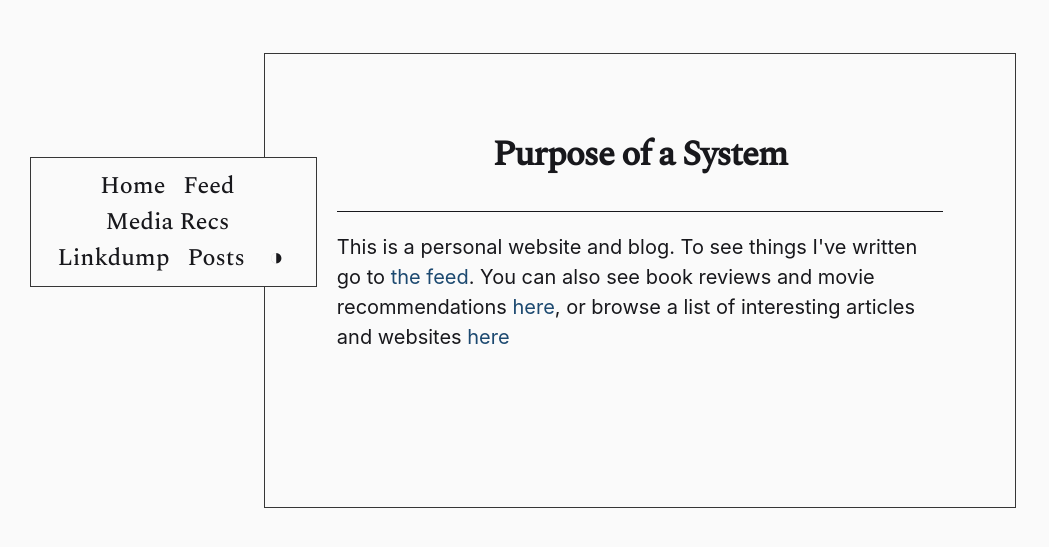
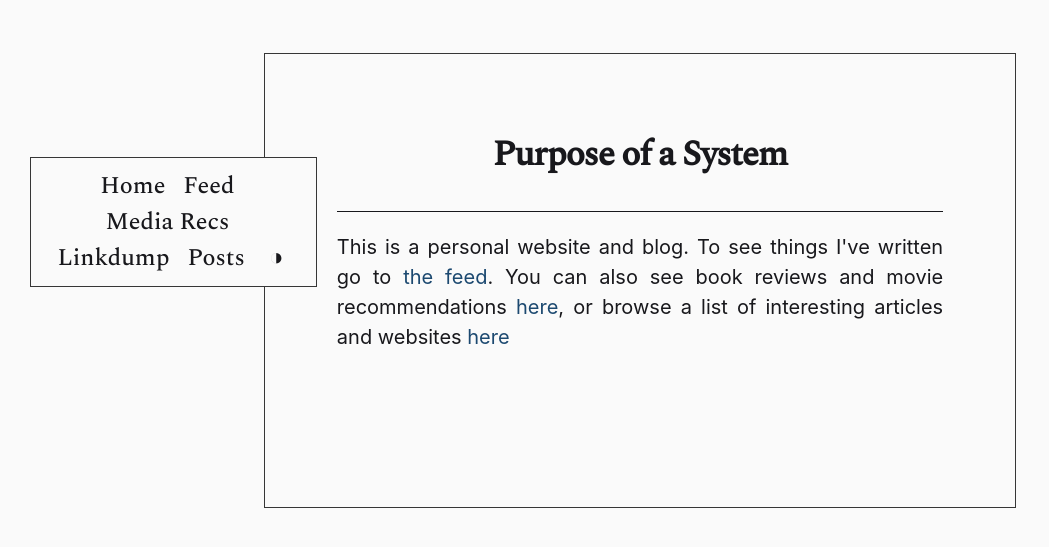
Before and after one commit to jonesethan883/jonesethan883.github.io, a Jekyll site: the page built from pages/index.md, in a window 1280 px wide. Shown: the top 547 px of the page, without its empty margins (0-1049 px from the left). Built offline with Jekyll 4.4.1, drawn with Linux system fonts in a browser that asks for light colours; some web fonts are replaced.

Commit message:
fixed button, added justification

```diff
--- a/_includes/Header.html
+++ b/_includes/Header.html
@@ -28,6 +28,7 @@
 * click on the post titles on the home page.
 *
 {%- endcomment -%}
+<script src="/assets/js/modeswitcher.js"></script>
 <span class="side-navbar">
     <nav>
         <div class="navbar-elements">
@@ -36,7 +37,7 @@
             <a href="/books">Media Recs</a>
             <a href="/posts/articles">Linkdump</a>
             <a href="/posts">Posts</a>
-            <button onclick="modeSwitcher()" id="color-switcher">◑</button>
+            <button onclick="modeSwitcher()">◑</button>
         </div>
     </nav>
 </span>
--- a/_includes/Homepage.html
+++ b/_includes/Homepage.html
@@ -11,6 +11,6 @@
                 </div>
                 <!-- Add backlinks to the current page --><br>
                 <br>
-              <script src="/assets/js/modeswitcher.js"></script></main>
+              </main>
           </div>
           <!--- CASE 3 : Static Page --><!--- CASE 4 :  Blog Listing page --><!--- CASE 5 :  Notes Listing page --><!--- CASE 6 :  Book Listing page --></div>
--- a/assets/css/main.css
+++ b/assets/css/main.css
@@ -245,6 +245,7 @@ button,
 input,
 select,
 textarea {
+  text-align: justify;
   font-family: "Averia Serif Libre", BlinkMacSystemFont, -apple-system, "Segoe UI", "Roboto", "Oxygen", "Ubuntu", "Cantarell", "Fira Sans", "Droid Sans", "Helvetica Neue", "Helvetica", "Arial", serif; }
 
 code,
@@ -1754,7 +1755,7 @@ a.tag:hover {
   border-color: var(--border-color);
   border-style: var(--border-style);
   border-width: var(--border-width);
-  border-radius: 8px;
+  border-radius: var(--border-radius);
   color: var(--text-main); }
   .input::-moz-placeholder, .textarea::-moz-placeholder, .select select::-moz-placeholder {
     color: var(--text-main); }
--- a/assets/css/style.css
+++ b/assets/css/style.css
@@ -15,7 +15,7 @@ html, html[data-theme="light"] {
     --border-color: #363636;
     --border-style: solid;
     --border-width: 1px;
-    --border-radius: 8px;
+    --border-radius: 1px;
     --stale-link-color: #FFFFC4;
     --highlight-color: #18181C;
     --highlight-text-color: #fafafa;
@@ -39,7 +39,7 @@ html[data-theme="dark"] {
     --border-color: #FaFaFa;
     --border-style: solid;
     --border-width: 1px;
-    --border-radius: 8px;
+    --border-radius: 1px;
     --stale-link-color: #440e48;
     --highlight-color: #b5b5b5;
     --highlight-text-color: #18181c;
```
Also changed, not shown: 1 other file.
